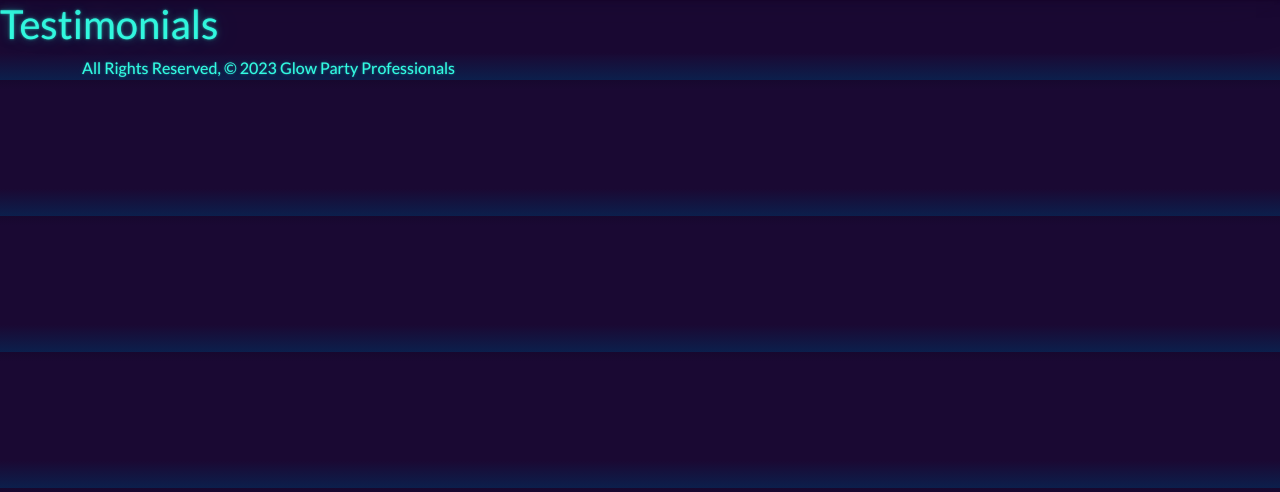
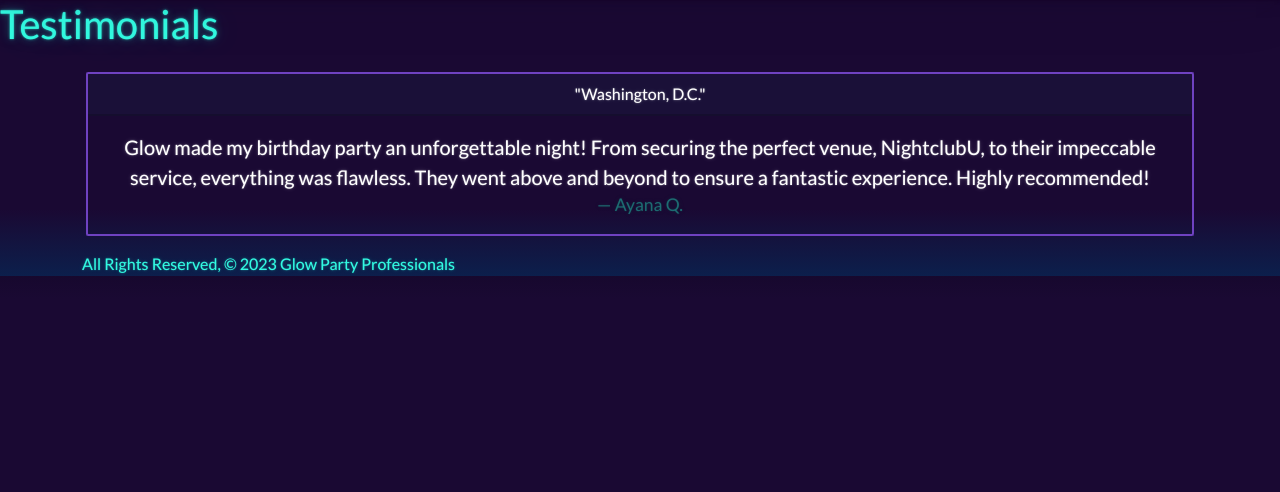
Before and after one commit to mgballou/glow_party_professionals, a Django app: page /testimonials/ in a window 1280 px wide. Shown: the part 56-548 px from the top of the page. Run offline with Django 4.2, Linux system fonts and the light colour scheme; some libraries are stand-ins or nearby versions.

Commit message:
Basics for testimonials page, currently scrolling too quickly. Copy needs work and needs more entries

```diff
--- a/main_app/templates/testimonials.html
+++ b/main_app/templates/testimonials.html
@@ -5,4 +5,49 @@
 
 <h1>Testimonials</h1>
 
+<section class="container p-3">
+    <div class="carousel slide" data-bs-ride="carousel">
+        <div class="carousel-inner">
+
+          <div class="carousel-item active">
+            <div class="card text-center border-primary">
+                <div class="card-header">"Washington, D.C."</div>
+                <div class="card-body">
+                    <blockquote class="blockquote mb-0">
+                        <p>Glow made my birthday party an unforgettable night! From securing the perfect venue, NightclubU, to their impeccable service, everything was flawless. They went above and beyond to ensure a fantastic experience. Highly recommended!</p>
+                        <footer class="blockquote-footer">Ayana Q.</footer>
+                    </blockquote>
+                </div>
+            </div>
+          </div>
+
+          <div class="carousel-item">
+            <div class="card text-center border-primary">
+                <div class="card-header">"New York"</div>
+                <div class="card-body">
+                    <blockquote class="blockquote mb-0">
+                        <p>Planning our company's afterwork event with Glow was effortless! They secured exclusive guest list access and free entry at NightclubV, where we received VIP treatment all night. The team's attention to detail and exceptional service exceeded our expectations.</p>
+                        <footer class="blockquote-footer">Josiah M.</footer>
+                    </blockquote>
+                </div>
+            </div>
+          </div>
+
+          <div class="carousel-item">
+            <div class="card text-center border-primary">
+                <div class="card-header">"Las Vegas"</div>
+                <div class="card-body">
+                    <blockquote class="blockquote mb-0">
+                        <p>Using Glow's services for a night out was incredible! Their professionalism and seamless planning allowed us to enjoy NightclubX at a prestigious hotel. No waiting, easy access, and a vibrant crowd made it a night to remember. I'll definitely be using Glow again!</p>
+                        <footer class="blockquote-footer">Harvey S.</footer>
+                    </blockquote>
+                </div>
+            </div>
+          </div>
+
+        </div>
+      </div>
+
+</section>
+
 {% endblock %}
```
